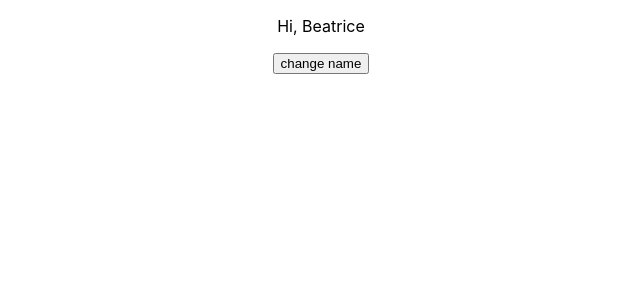
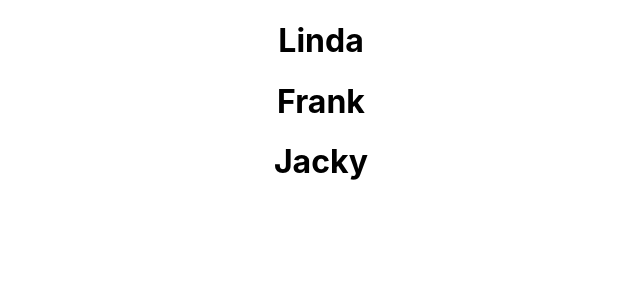
Before and after one commit to beattris/monsters-rolodex, a React (Create React App) app: page / in a window 1280 px wide. Shown: the top 300 px of the page, without its empty margins (319-959 px from the left). Built offline with nearby package versions, Linux system fonts and the light colour scheme.

Commit message:
started the monsters rolodex project

```diff
--- a/src/App.js
+++ b/src/App.js
@@ -1,21 +1,28 @@
-import { Component } from 'react';
-import './App.css';
+import { Component } from "react";
+import "./App.css";
 
 class App extends Component {
-  constructor(){
+  constructor() {
     super();
     this.state = {
-      name: 'Beatrice'
-    }
+      monster1: {
+        name: "Linda",
+      },
+      monster2: {
+        name: "Frank",
+      },
+      monster3: {
+        name: "Jacky",
+      },
+    };
   }
 
-  render(){
+  render() {
     return (
       <div className="App">
-        <p>Hi, {this.state.name}</p>
-        <button onClick={() =>{
-          this.setState({name: 'Tris'})
-        }}>change name</button>
+        <h1>{this.state.monster1.name}</h1>
+        <h1>{this.state.monster2.name}</h1>
+        <h1>{this.state.monster3.name}</h1>
       </div>
     );
   }
```
